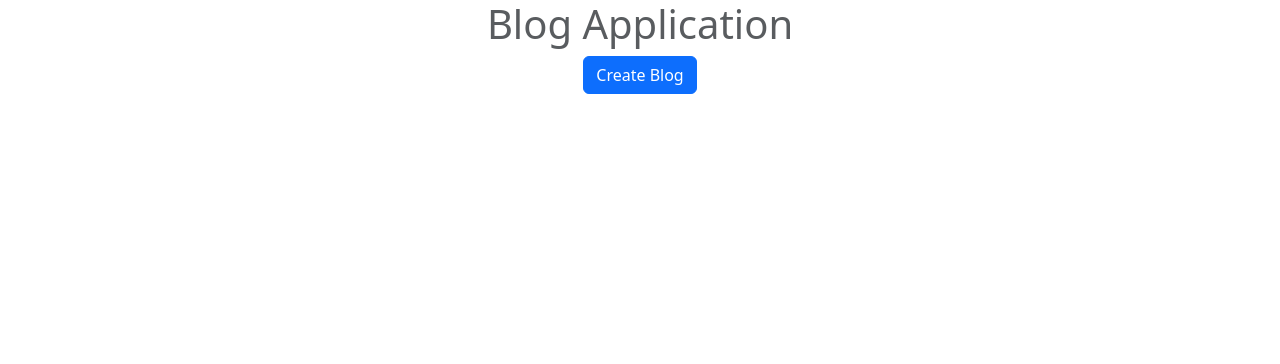
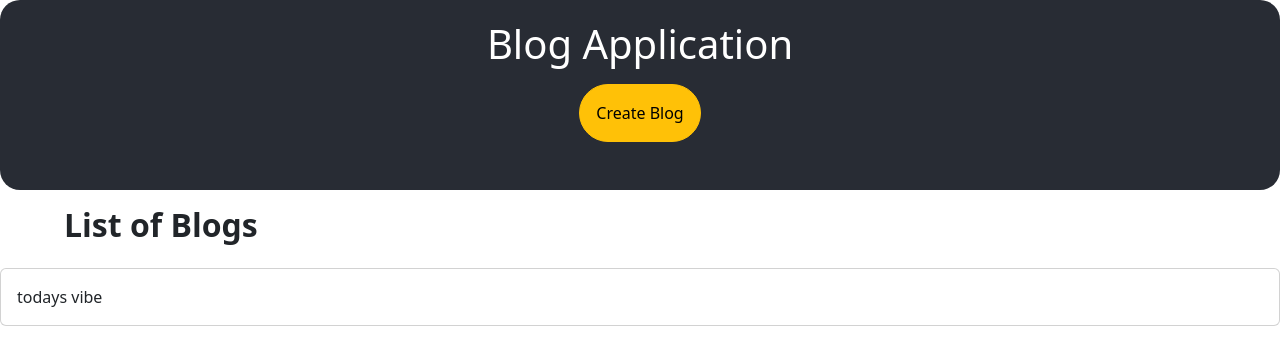
Before and after one commit to robson120-s/Blogger-site, a React (Create React App) app: page / in a window 1280 px wide. Shown: the top 364 px of the page. Built offline with nearby package versions, Linux system fonts and the light colour scheme.

Commit message:
some changes are made

```diff
--- a/src/App.css
+++ b/src/App.css
@@ -1,10 +1,5 @@
-.App {
-  text-align: center;
-}
-
-.App-logo {
-  height: 40vmin;
-  pointer-events: none;
+body{
+  background-color: rgb(201, 20, 20);
 }
 
 @media (prefers-reduced-motion: no-preference) {
@@ -15,14 +10,18 @@
 
 .App-header {
   background-color: #282c34;
-  min-height: 100vh;
   display: flex;
   flex-direction: column;
   align-items: center;
-  justify-content: center;
   font-size: calc(10px + 2vmin);
+  padding-top: 20px;
+  padding-bottom: 40px;
   color: white;
 }
+.head{
+  border-radius: 20px;
+}
+
 
 .App-link {
   color: #61dafb;
--- a/src/App.js
+++ b/src/App.js
@@ -1,13 +1,12 @@
 
 import './App.css';
 import Header from './components/header';
-
+import Main from './components/main'
 function App() {
   return (
-    <div className="App">
-      <h1 className='text-muted'>Blog Application</h1>
+    <div>
       <Header/>
-
+      <Main/>
     </div>
   );
 }
--- a/src/components/header.js
+++ b/src/components/header.js
@@ -1,13 +1,14 @@
-import React from 'react'
+import React from "react";
 
 const Header = () => {
   return (
-    <div>
-        <button className ='btn btn-primary'>
-            Create Blog
-        </button>
+    <div className="App-header head">
+      <h1 className="text-white ">Blog Application</h1>
+      <div className=" d-flex">
+        <button className="btn btn-warning p-3 m-2 rounded rounded-5">Create Blog</button>
+      </div>
     </div>
-  )
-}
+  );
+};
 
-export default Header
+export default Header;
--- a/src/components/main.js
+++ b/src/components/main.js
@@ -0,0 +1,16 @@
+import React from 'react'
+
+const Main = () => {
+  return (
+    <div>
+        <h3 className="p-3 mx-5 fw-bold fs-2">List of Blogs</h3>
+        <div className='card'>
+            <div className='card-body'>
+                <p className="card-text">todays vibe</p>
+            </div>
+        </div>
+    </div>
+  )
+}
+
+export default Main
--- a/src/index.css
+++ b/src/index.css
@@ -6,6 +6,11 @@ body {
   -webkit-font-smoothing: antialiased;
   -moz-osx-font-smoothing: grayscale;
 }
+body{
+
+  background-color: dimgrey;
+
+}
 
 code {
   font-family: source-code-pro, Menlo, Monaco, Consolas, 'Courier New',
```
Also changed, not shown: src/components/fullpost.js (deleted), 1 other file (tests, documents, lock files or other folders).
